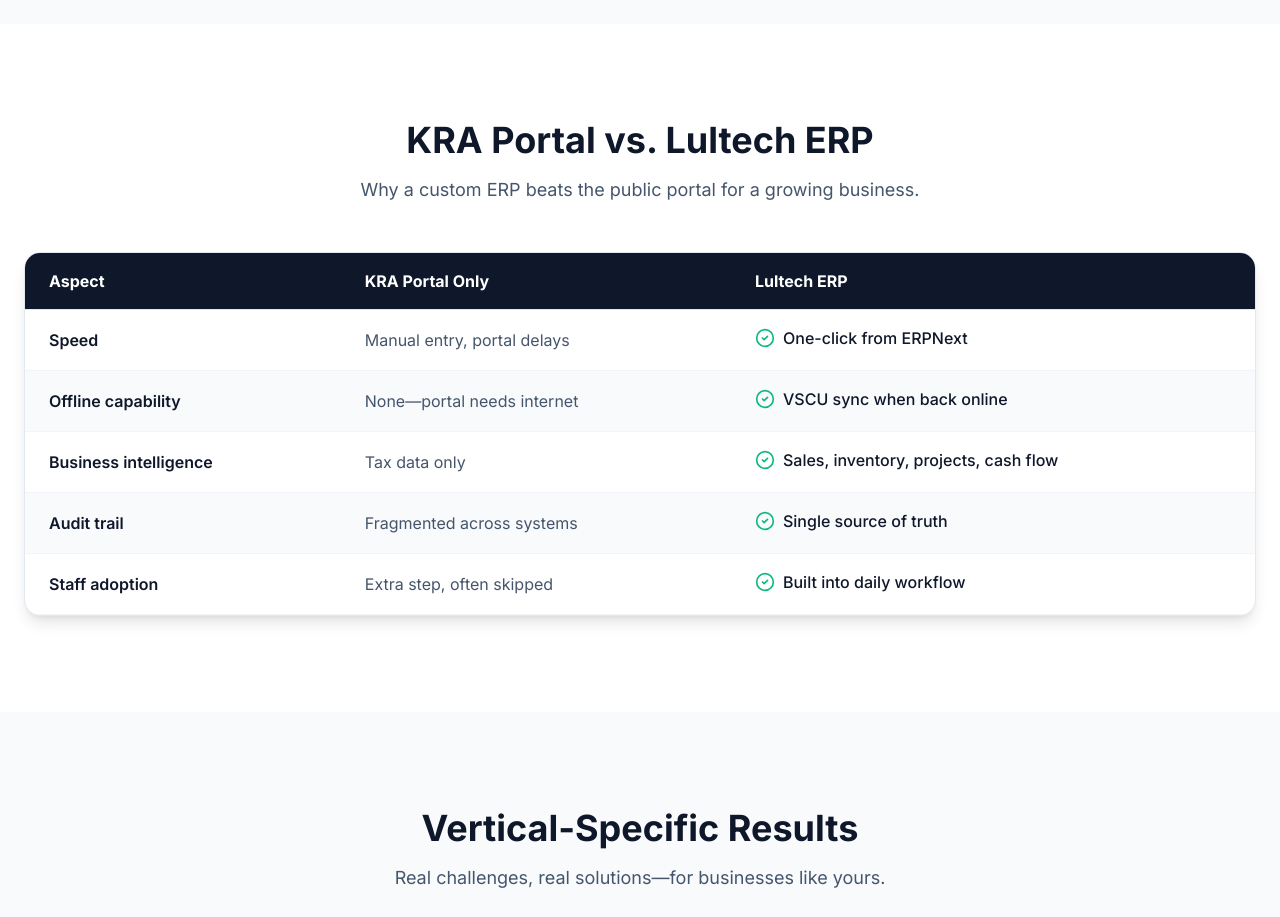
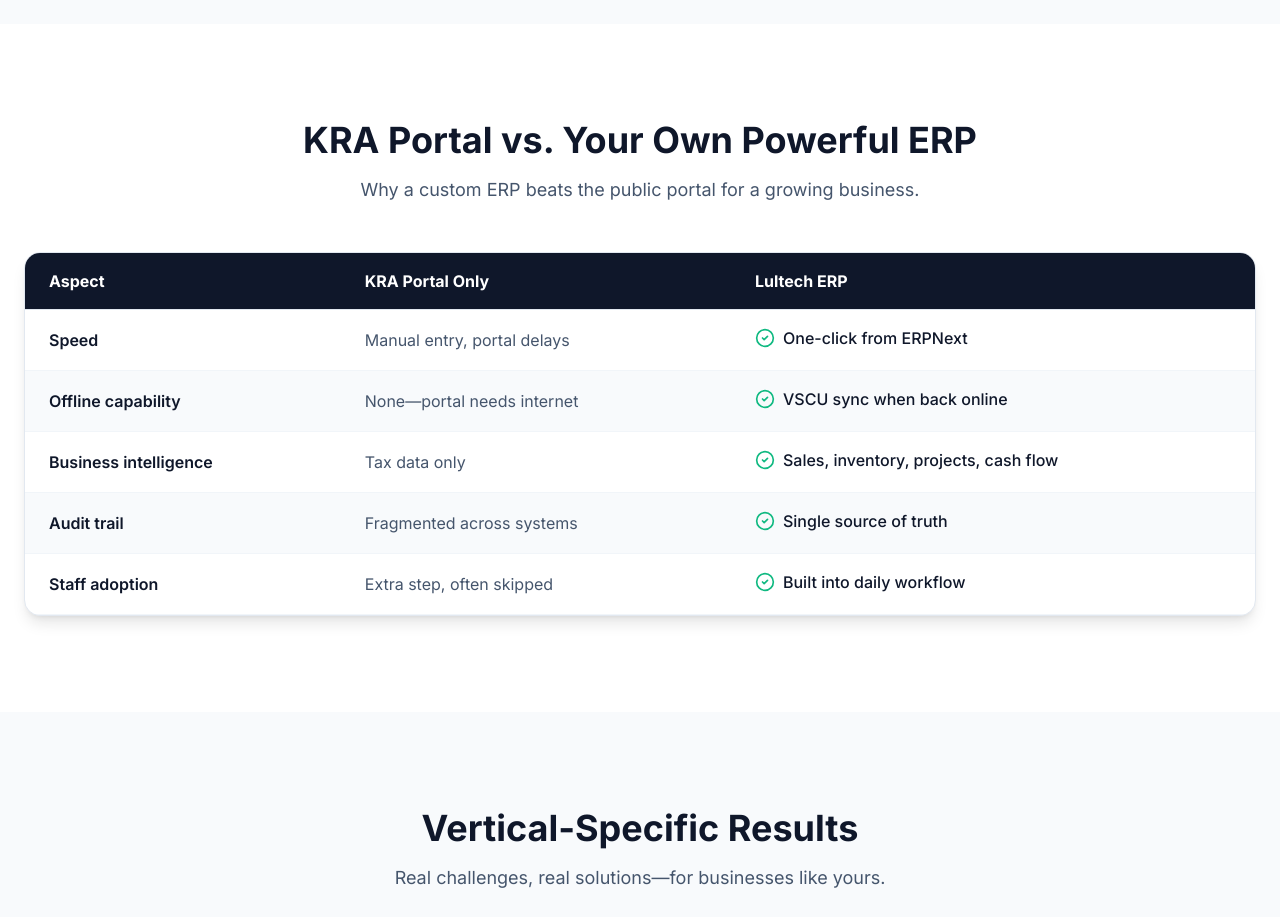
Before and after one commit to q3e/lt-erp, a React (Vite) app: page / in a window 1280 px wide. Shown: the part 5420-6337 px from the top of the page. Built offline with nearby package versions, Linux system fonts and the light colour scheme.

Commit message:
update copy

```diff
--- a/src/i18n.ts
+++ b/src/i18n.ts
@@ -30,7 +30,7 @@
       "pillar2_items": ["Real-time inventory across stores and sites—no more \"someone said it was in the store\".", "Project costing for Mjengo and site work: materials, labour, and margins per project.", "Live cash flow: see what's owed, what's paid, and what's stuck in approval."],
       "pillar3_title": "Locally Supported Growth",
       "pillar3_items": ["On-site training so your staff actually use the system, not just log in once.", "24/7 Kenyan-based support: when KRA changes a rule, we update your setup.", "No ticket queues to overseas teams—your growth is our priority."],
-      "comparison_title": "KRA Portal vs. Lultech ERP",
+      "comparison_title": "KRA Portal vs. Your Own Powerful ERP",
       "comparison_sub": "Why a custom ERP beats the public portal for a growing business.",
       "comparison_rows": [
         { "aspect": "Speed", "kra": "Manual entry, portal delays", "us": "One-click from ERPNext" },
```
